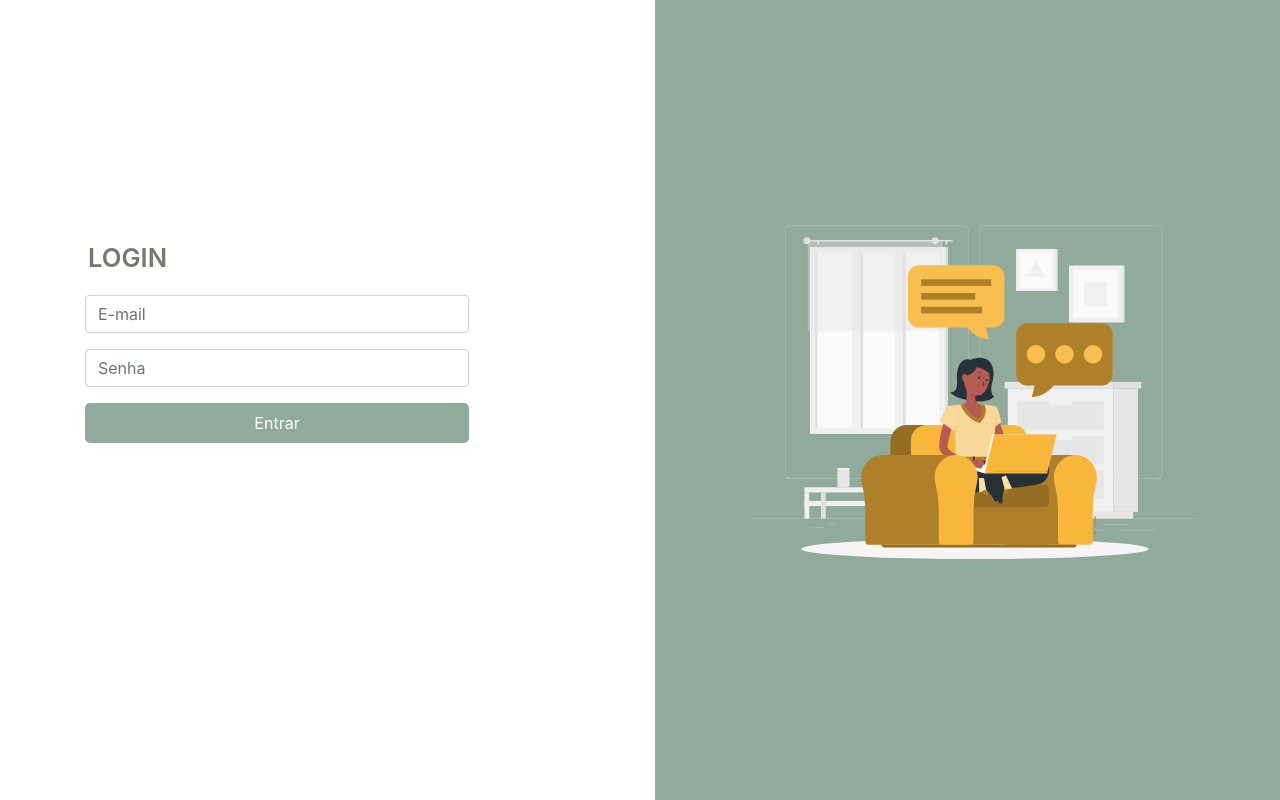
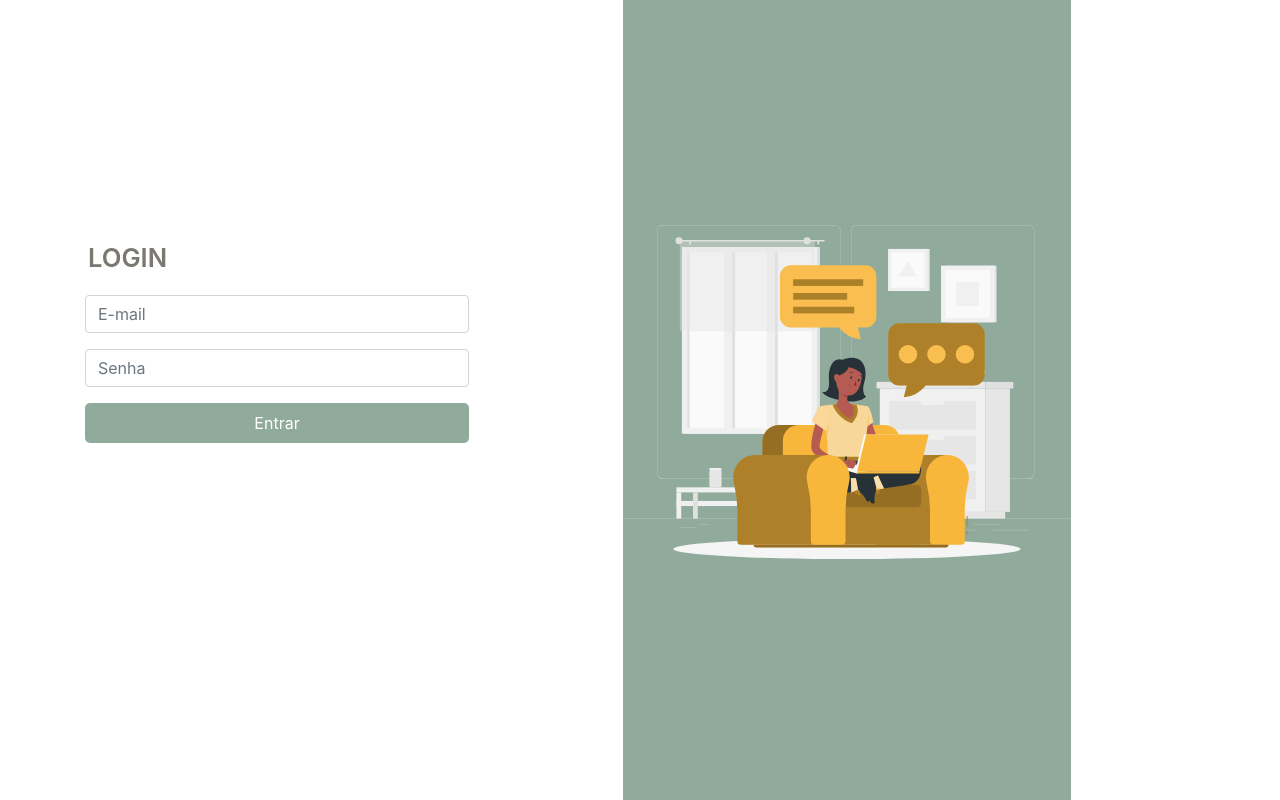
Before and after one commit to mayaragao/Programacao-Avancada, a React (Create React App) app in the folder reactJS/mvp-mae/: page /login in a window 1280 px wide. Built offline with nearby package versions, Linux system fonts and the light colour scheme.

Commit message:
Adicionando página de login.

```diff
--- a/reactJS/mvp-mae/src/pages/HomePage/HomePage.css
+++ b/reactJS/mvp-mae/src/pages/HomePage/HomePage.css
@@ -115,7 +115,7 @@
 .container {
   margin-left: 25%;
   margin-right: auto;
-  width: 1152px;
+  width: 100vw;
   height: 418px;
 }
 
--- a/reactJS/mvp-mae/src/pages/Login/styles.js
+++ b/reactJS/mvp-mae/src/pages/Login/styles.js
@@ -2,12 +2,11 @@ import styled from "styled-components";
 
 export const RightContainer = styled.div`
   background-color: #90ab9b;
-  width: 50vw;
+  width: 30vw;
   height: 100vh;
-  margin-right: -9.4vw;
+
   display: flex;
   justify-content: center;
-
   #loginImage {
     width: 35vw;
     background-color: #90ab9b;
```
